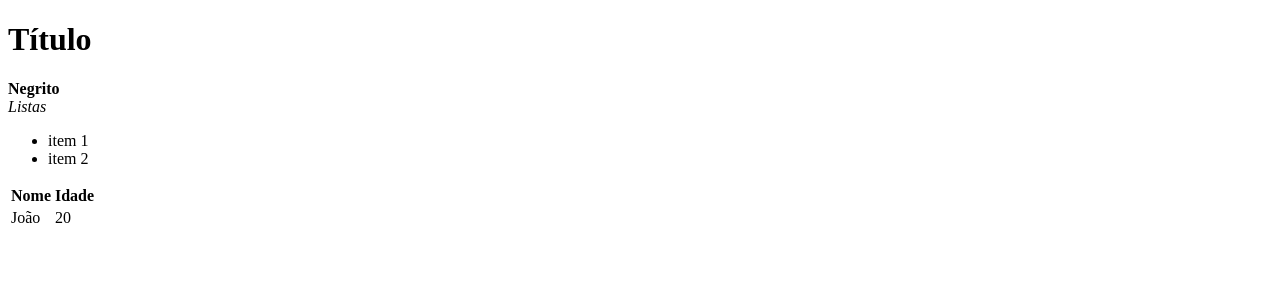
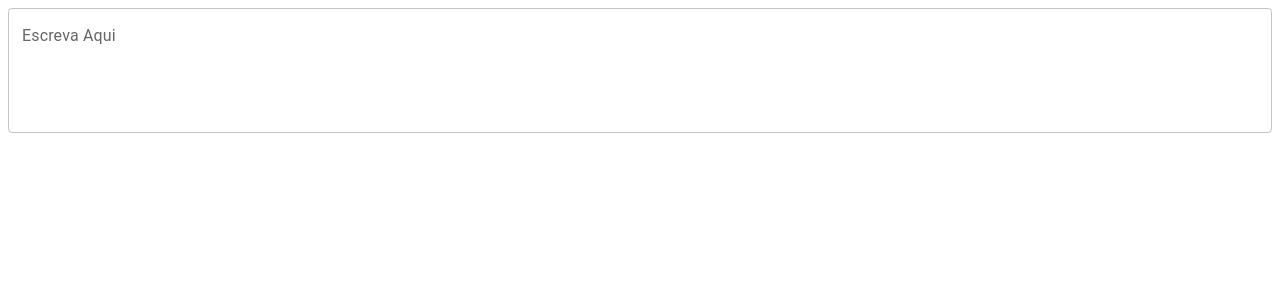
Before and after one commit to MarquesLazaro/Editor_Markdown, a Next.js app: page / in a window 1280 px wide. Shown: the top 300 px of the page. Built offline with nearby package versions, Linux system fonts and the light colour scheme.

Commit message:
versão inicial do editor e da preview

```diff
--- a/app/page.tsx
+++ b/app/page.tsx
@@ -1,21 +1,22 @@
+"use client";
 import ReactMarkdown from "react-markdown";
 import remarkGfm from "remark-gfm";
+import TextField from "@mui/material/TextField";
+import { useState } from "react";
 
 export default function Home() {
-  const markdown = `
-# Título
-**Negrito**
-_Listas_
-- item 1
-- item 2
-
-| Nome | Idade |
-|------|-------|
-| João | 20    |
-`;
+  const [markdown, setMarkdown] = useState<string>("");
 
   return (
     <div className="prose">
+      <TextField
+        label="Escreva Aqui"
+        multiline
+        rows={4}
+        fullWidth
+        value={markdown}
+        onChange={(e) => setMarkdown(e.target.value)}
+      />
       <ReactMarkdown remarkPlugins={[remarkGfm]}>{markdown}</ReactMarkdown>
     </div>
   );
```
